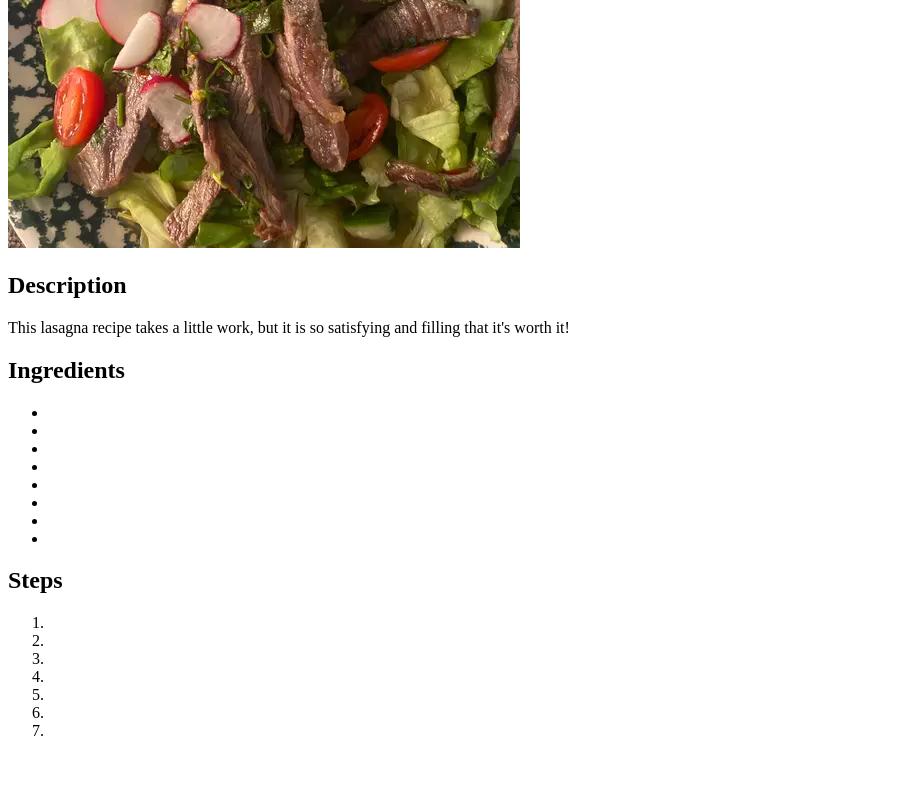
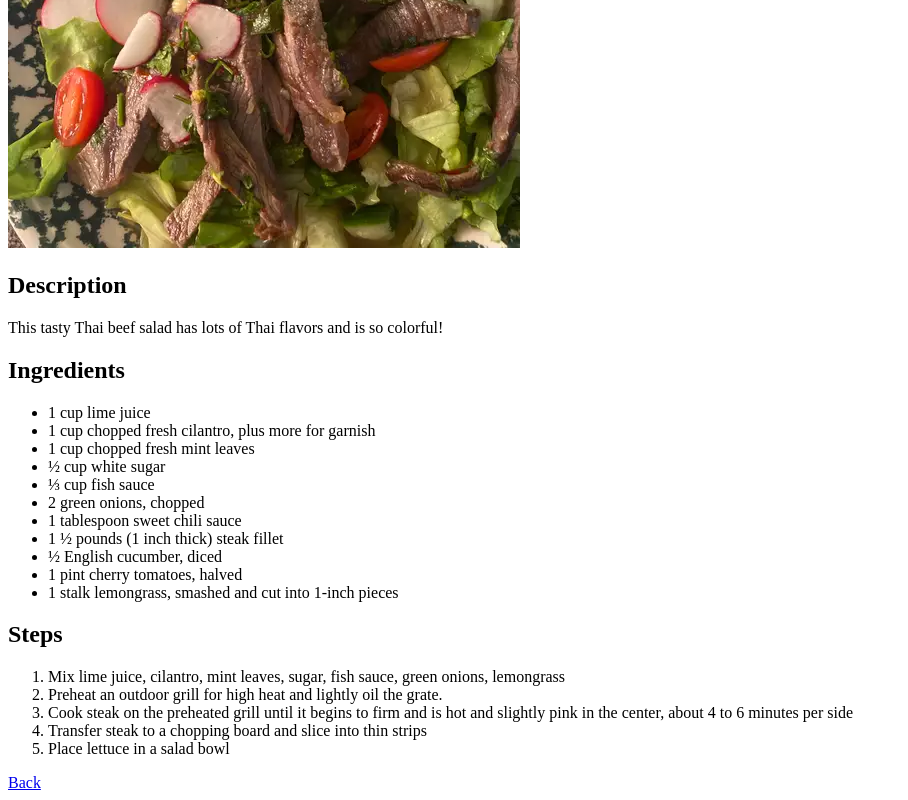
Before and after one commit to longbntran/odin-recipes, a plain HTML site: page recipes/thai_beef_salad.html in a window 1280 px wide. Shown: the part 344-1144 px from the top of the page, without its empty margins (0-908 px from the left). Before the commit the page ends 1100 px from the top, so only its background shows below. Drawn offline with Linux system fonts and the light colour scheme.

```diff
--- a/recipes/thai_beef_salad.html
+++ b/recipes/thai_beef_salad.html
@@ -10,27 +10,29 @@
     <h1>Thai Beef Salad</h1>
     <img src="./images/thai_beef_salad.png" alt="yummy thai salad">
     <h2>Description</h2>
-    <p>This lasagna recipe takes a little work, but it is so satisfying and filling that it's worth it!</p>
+    <p>This tasty Thai beef salad has lots of Thai flavors and is so colorful!</p>
     <h2>Ingredients</h2>
     <ul>
-        <li></li>
-        <li></li>
-        <li></li>
-        <li></li>
-        <li></li>
-        <li></li>
-        <li></li>
-        <li></li>
+        <li>1 cup lime juice</li>
+        <li>1 cup chopped fresh cilantro, plus more for garnish</li>
+        <li>1 cup chopped fresh mint leaves</li>
+        <li>½ cup white sugar</li>
+        <li>⅓ cup fish sauce</li>
+        <li>2 green onions, chopped</li>
+        <li>1 tablespoon sweet chili sauce</li>
+        <li>1 ½ pounds (1 inch thick) steak fillet</li>
+        <li>½ English cucumber, diced</li>
+        <li>1 pint cherry tomatoes, halved</li>
+        <li>1 stalk lemongrass, smashed and cut into 1-inch pieces</li>
     </ul>
     <h2>Steps</h2>
     <ol>
-        <li></li>
-        <li></li>
-        <li></li>
-        <li></li>
-        <li></li>
-        <li></li>
-        <li></li>
+        <li>Mix lime juice, cilantro, mint leaves, sugar, fish sauce, green onions, lemongrass</li>
+        <li>Preheat an outdoor grill for high heat and lightly oil the grate.</li>
+        <li>Cook steak on the preheated grill until it begins to firm and is hot and slightly pink in the center, about 4 to 6 minutes per side</li>
+        <li>Transfer steak to a chopping board and slice into thin strips</li>
+        <li>Place lettuce in a salad bowl</li>
     </ol>
+    <a href="file:///Users/LT/repos/odin-recipes/index.html">Back</a>
 </body>
 </html>
```
Also changed, not shown: index.html (+1 -0 lines), recipes/lasagna.html (+1 -0 lines), recipes/wellington.html (+1 -0 lines), recipe.jpeg (added).
